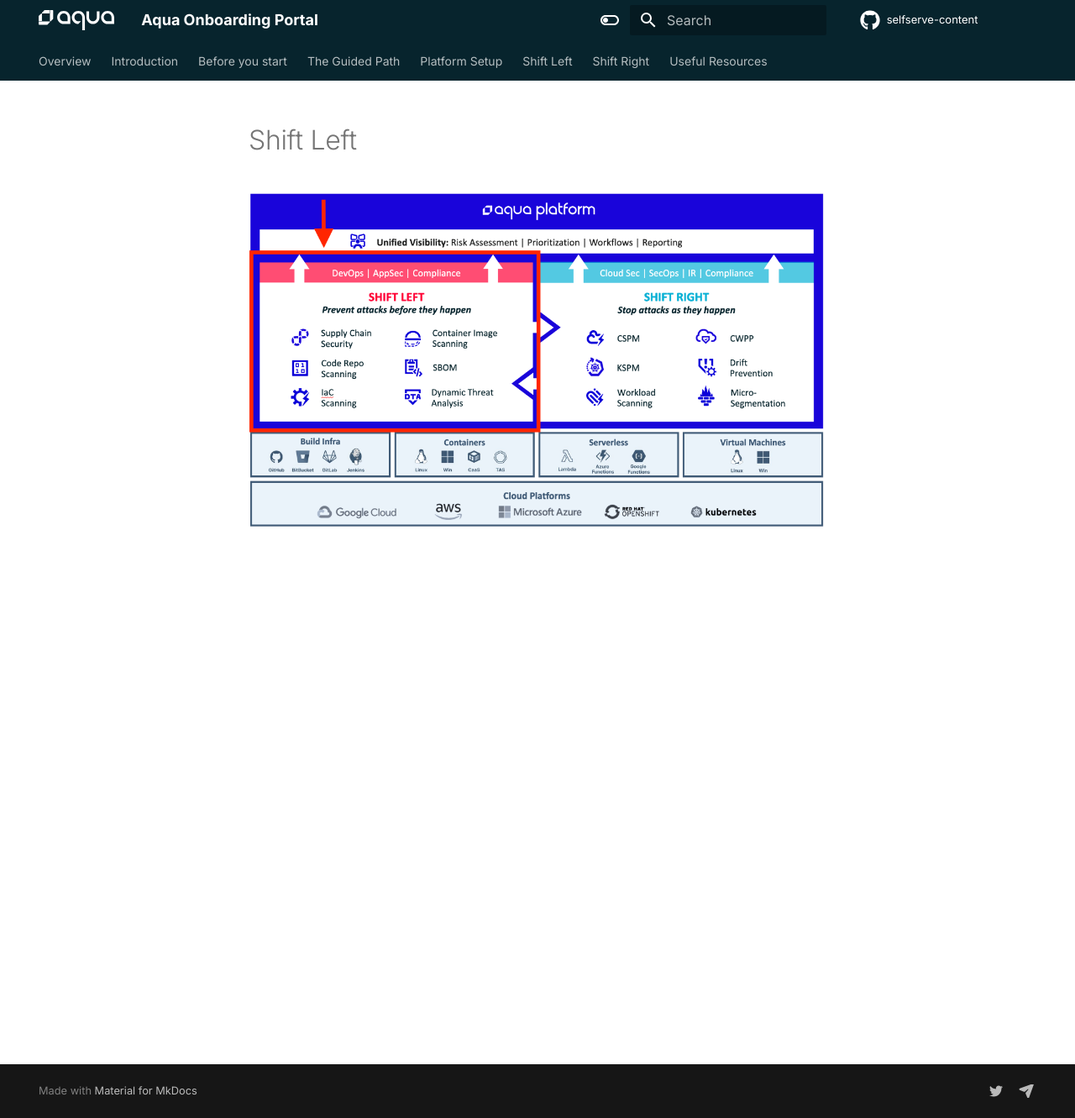
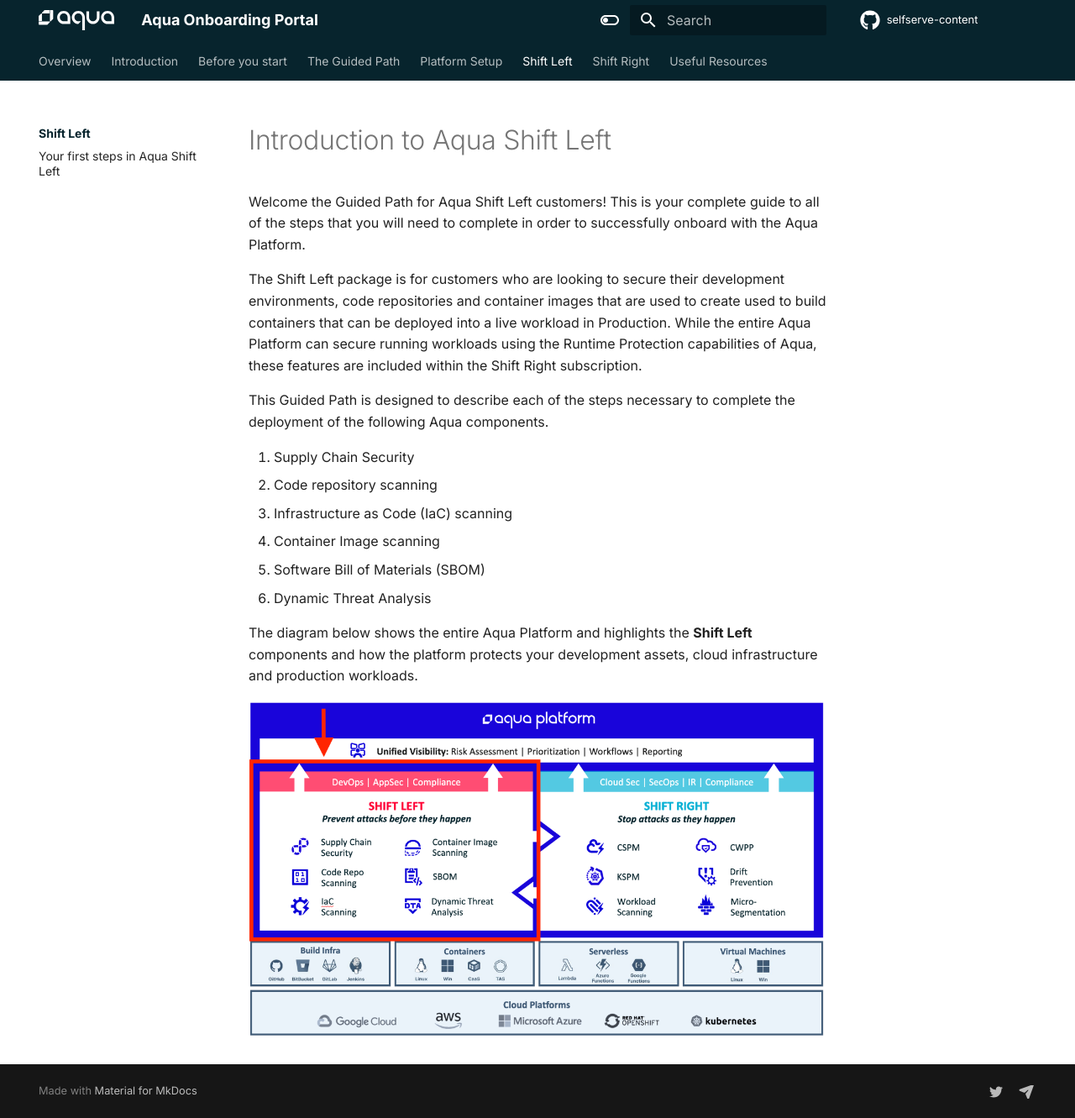
Before and after one commit to kenmccann/self-service, an MkDocs documentation site: the page built from docs/shiftleft/index.md, in a window 1280 px wide and 1331 px high. Shown: the whole window at 84% size. Built offline with MkDocs 1.6.1 and Material for MkDocs 9.7.7, drawn with Linux system fonts in a browser that asks for light colours; a script that is not in the unit is left out; comment, search, counter and statistics services are not loaded.

Commit message:
reverted shiftlift intro page into index

```diff
--- a/docs/shiftleft/index.md
+++ b/docs/shiftleft/index.md
@@ -1,3 +1,18 @@
-# Shift Left
+# Introduction to Aqua Shift Left
 
-# ![](images/shift-left.png)
+Welcome the Guided Path for Aqua Shift Left customers! This is your complete guide to all of the steps that you will need to complete in order to successfully onboard with the Aqua Platform.
+
+The Shift Left package is for customers who are looking to secure their development environments, code repositories and container images that are used to create used to build containers that can be deployed into a live workload in Production. While the entire Aqua Platform can secure running workloads using the Runtime Protection capabilities of Aqua, these features are included within the Shift Right subscription.
+
+This Guided Path is designed to describe each of the steps necessary to complete the deployment of the following Aqua components.
+
+1. Supply Chain Security
+2. Code repository scanning
+3. Infrastructure as Code (IaC) scanning
+4. Container Image scanning
+5. Software Bill of Materials (SBOM)
+6. Dynamic Threat Analysis
+
+The diagram below shows the entire Aqua Platform and highlights the **Shift Left** components and how the platform protects your development assets, cloud infrastructure and production workloads.
+
+![](images/shift-left.png)
--- a/mkdocs.yml
+++ b/mkdocs.yml
@@ -60,7 +60,7 @@ nav:
   - Platform Setup:
     - 'Initial Platform Setup': setup/index.md
   - Shift Left:
-    - 'Introduction to Aqua Shift Left': shiftleft/Shift Left.md
+    - 'Introduction to Aqua Shift Left': shiftleft/index.md
     - 'Your first steps in Aqua Shift Left': 'shiftleft/initialuse.md'
   - Shift Right:
     - shiftright/index.md
```
Also changed, not shown: docs/shiftleft/Shift Left.md (deleted, +0 -16 lines).
